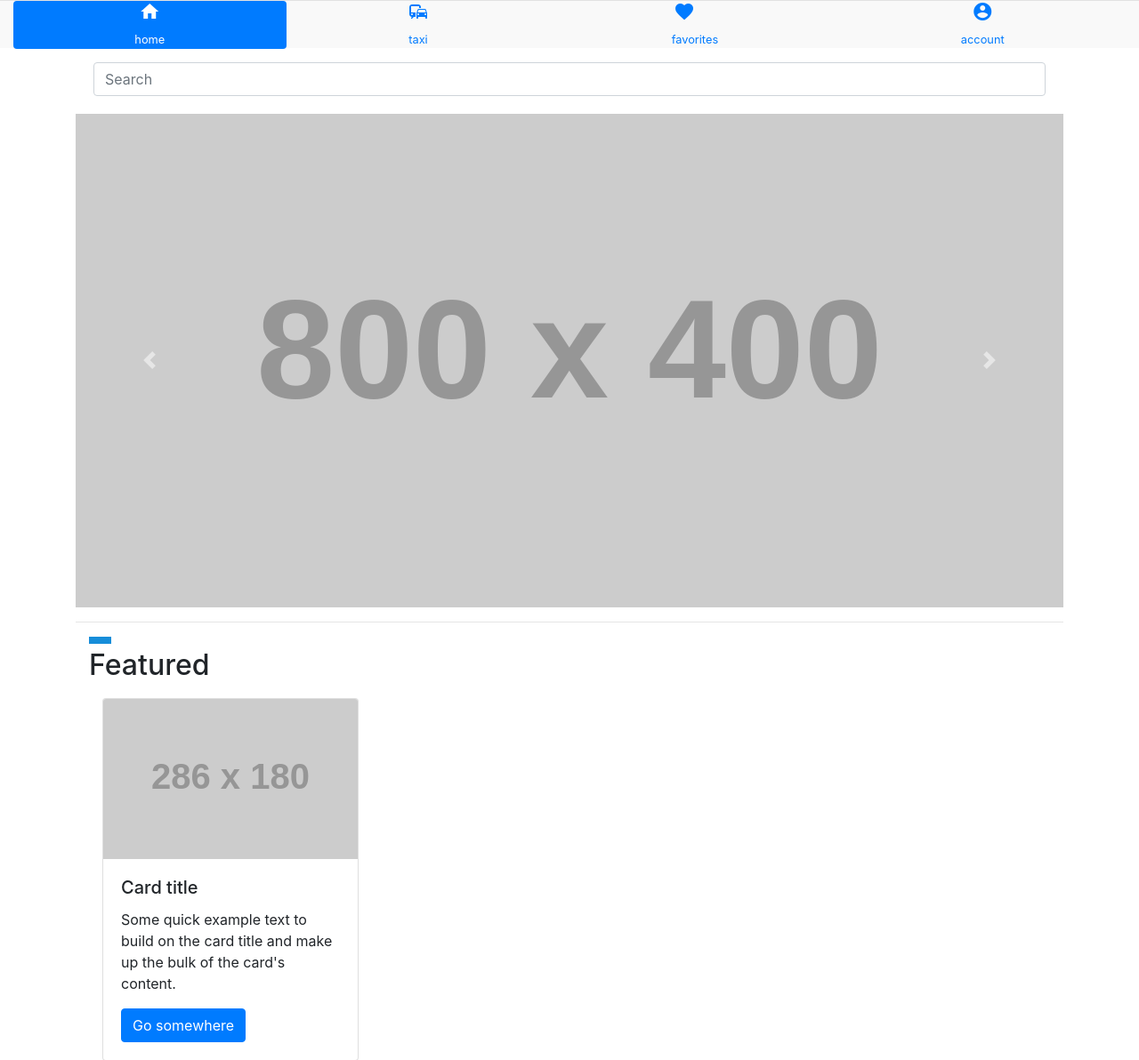
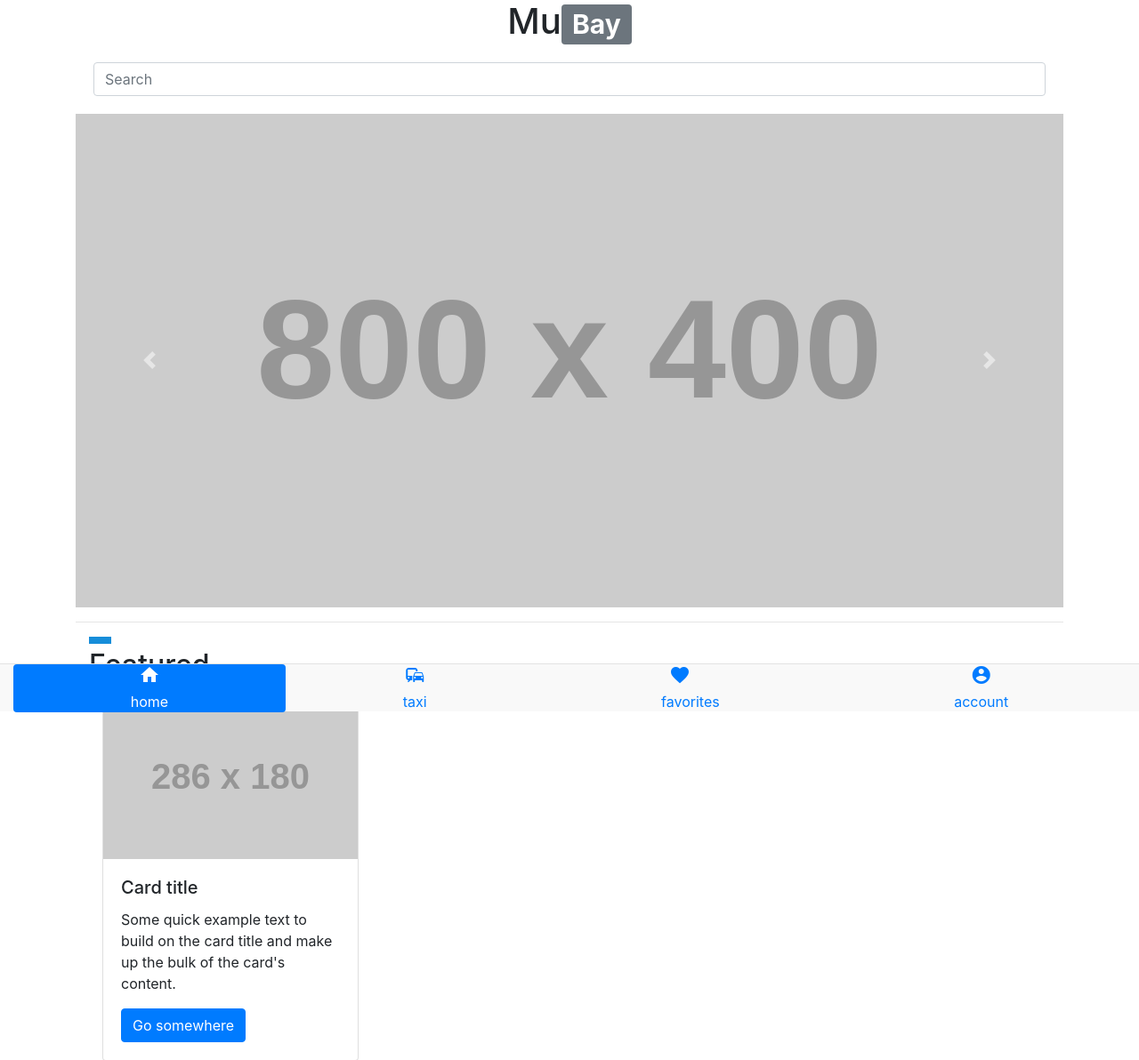
Before and after one commit to ishaanverma/muj-marketplace, a Django app: page / in a window 1280 px wide. Shown: the top 1192 px of the page at 89% size. Run offline with Django 3.2, Linux system fonts and the light colour scheme; grey boxes labelled with a size stand in for pictures from a placeholder-image service; some libraries are stand-ins or nearby versions.

Commit message:
renamed css file for home page

```diff
--- a/src/marketplace/static_proj/css/main.css
+++ b/src/marketplace/static_proj/css/home.css
@@ -4,6 +4,7 @@
     min-width: 320px;
     height: 54px;
     background-color: #f9f9f9;
+    bottom: 0;
     border-top: 1px solid #e2e2e2;
     z-index: 500;
 }
@@ -13,7 +14,7 @@
     padding-bottom: 0;
 }
 .name {
-    font-size: 0.8rem;
+    font-size: 1rem;
 }
 
 .search {
--- a/src/marketplace/templates/base.html
+++ b/src/marketplace/templates/base.html
@@ -5,7 +5,6 @@
         <meta name="viewport" content="width=device-width, initial-scale=1, shrink-to-fit=no">
         <title>MuBay</title>
         {% include 'base/css.html' %}
-
         {% block custom_css %}
         {% endblock %}
     </head>
@@ -16,7 +15,6 @@
         {% endblock %}
 
         {% include 'base/js.html' %}
-
         {% block custom_js %}
         {% endblock %}
     </body>
--- a/src/marketplace/templates/home.html
+++ b/src/marketplace/templates/home.html
@@ -3,7 +3,7 @@
 
 {% block custom_css %}
     <!-- Custom CSS   -->
-    <link rel="stylesheet" href="{% static "css/main.css" %}" >
+    <link rel="stylesheet" href="{% static "css/home.css" %}" >
 {% endblock %}
 
 {% block content %}
```
